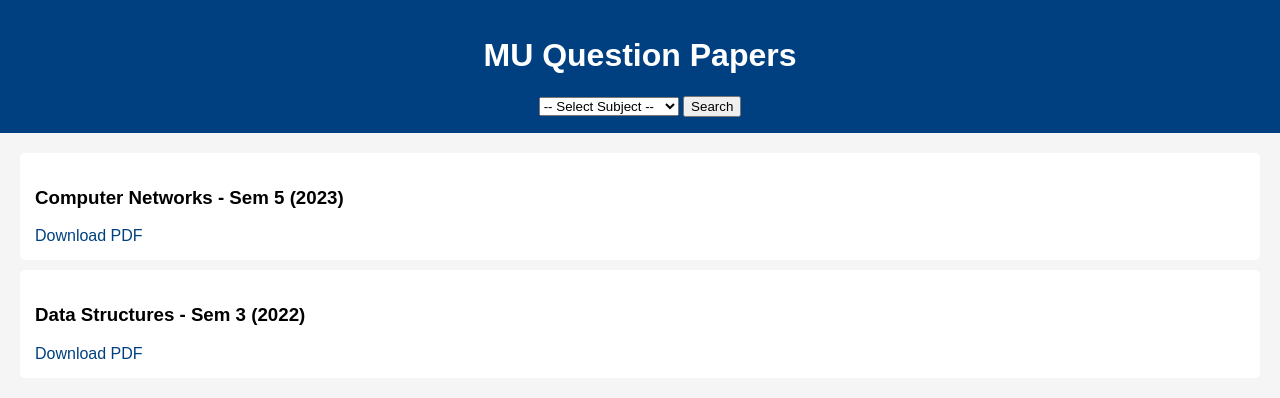
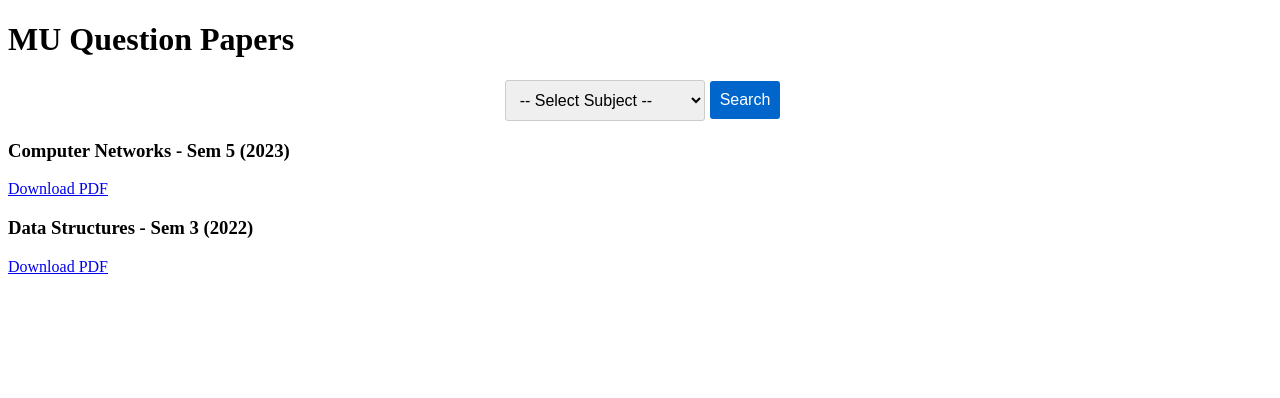
Before and after one commit to lawguru/qpaper, a plain HTML site: page index.html in a window 1280 px wide. Drawn offline with Linux system fonts and the light colour scheme.

Commit message:
Update style.css

```diff
--- a/style.css
+++ b/style.css
@@ -1,31 +1,30 @@
-body {
-  font-family: Arial, sans-serif;
-  background: #f5f5f5;
-  margin: 0;
-  padding: 0;
+.search-bar {
+  display: flex;
+  justify-content: center;
+  align-items: center;
+  margin-top: 10px;
 }
-header {
-  background: #004080;
+
+.search-bar select,
+.search-bar button {
+  padding: 10px;
+  font-size: 1em;
+  margin-left: 5px;
+  border-radius: 3px;
+  border: 1px solid #ccc;
+}
+
+.search-bar select {
+  min-width: 200px;
+}
+
+.search-bar button {
+  background-color: #0066cc;
   color: white;
-  padding: 1rem;
-  text-align: center;
+  border: none;
+  cursor: pointer;
 }
-input {
-  margin-top: 10px;
-  padding: 10px;
-  width: 80%;
-  max-width: 500px;
+
+.search-bar button:hover {
+  background-color: #004080;
 }
-main {
-  padding: 20px;
-}
-.paper {
-  background: white;
-  margin-bottom: 10px;
-  padding: 15px;
-  border-radius: 5px;
-}
-a {
-  color: #004080;
-  text-decoration: none;
-}
```
